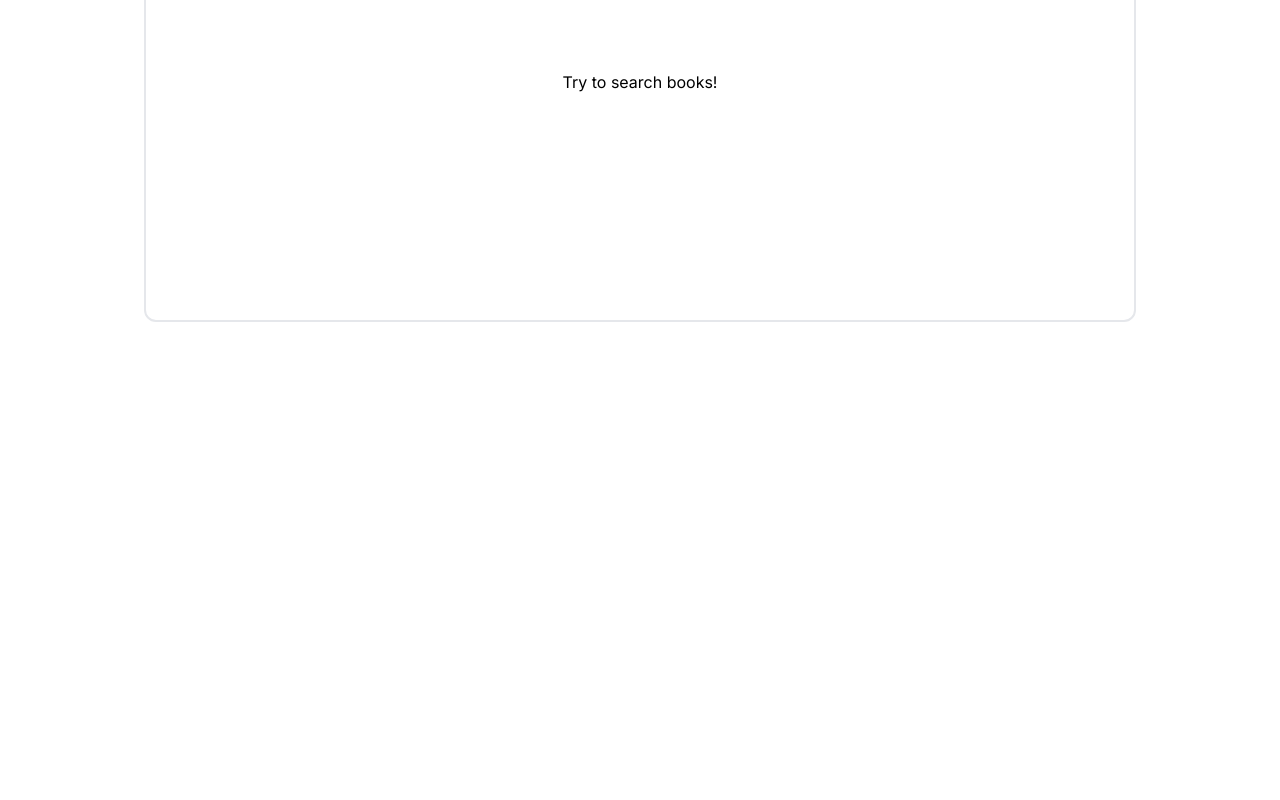
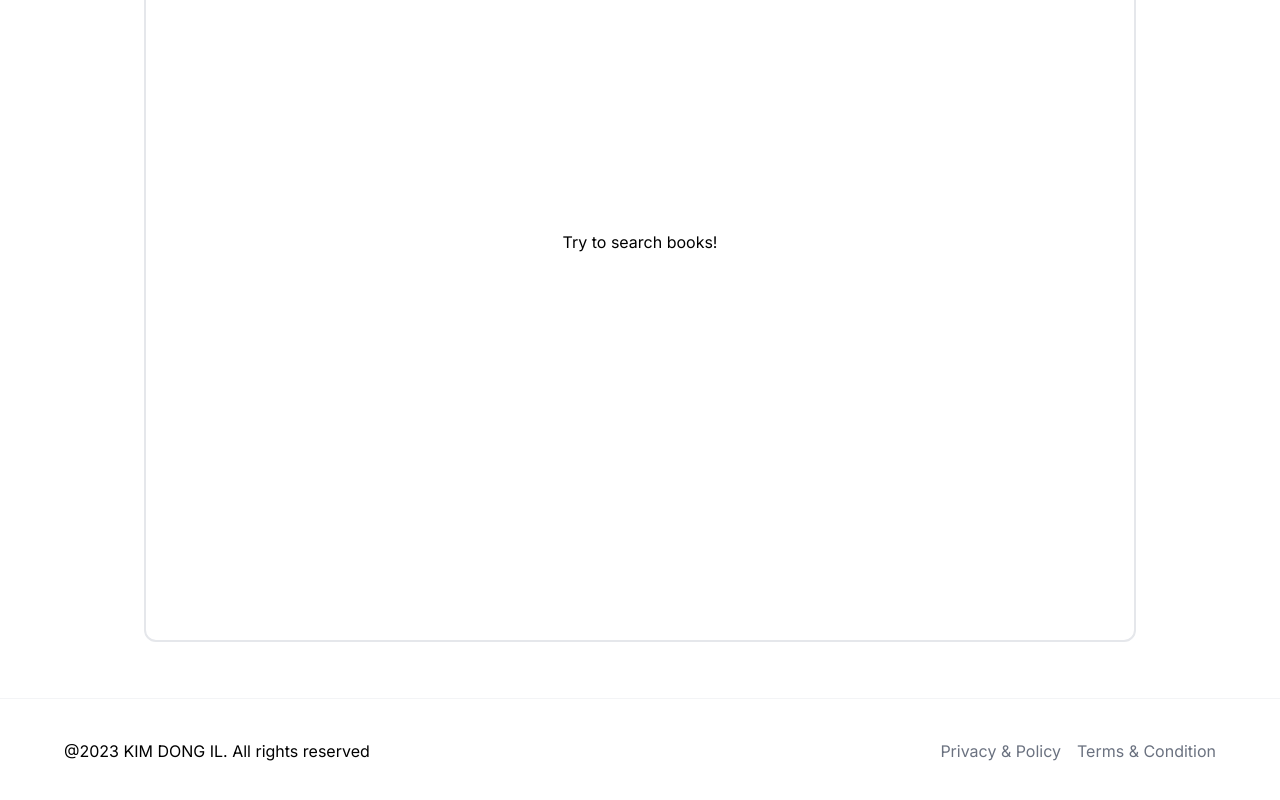
Before and after one commit to crayonzgrim/book-search-app, a Next.js app: page / in a window 1280 px wide. Shown: the part 374-1174 px from the top of the page. Before the commit the page ends 896 px from the top, so only its background shows below. Built offline with nearby package versions, Linux system fonts and the light colour scheme.

Commit message:
:hammer: Footer 추가 및 파일 정리

```diff
--- a/app/layout.tsx
+++ b/app/layout.tsx
@@ -1,6 +1,6 @@
 import { Inter } from 'next/font/google';
 
-import { Header } from '@/components';
+import { Footer, Header } from '@/components';
 import ProvidersForTheme from '@/theme';
 
 import './globals.css';
@@ -23,6 +23,7 @@ export default function RootLayout({
         <ProvidersForTheme>
           <Header />
           {children}
+          <Footer />
         </ProvidersForTheme>
       </body>
     </html>
--- a/app/page.tsx
+++ b/app/page.tsx
@@ -2,8 +2,9 @@
 
 import React, { useState } from 'react';
 
-import { BookLists, LoadContinue, SearchInputField } from '@/components';
+import { BookLists, SearchInputField } from '@/components';
 import { BooksByQuery } from '@/types';
+import { LoadContinue } from '@/utils';
 
 export default function Home() {
   /** Property */
@@ -14,7 +15,7 @@ export default function Home() {
 
   /** Render */
   return (
-    <main className="container mx-auto p-4 min-h-screen max-w-5xl">
+    <main className="mx-auto p-4 max-w-5xl">
       <SearchInputField
         query={searchQuery}
         handleSearchQuery={setSearchQuery}
@@ -23,7 +24,7 @@ export default function Home() {
 
       <div className="grid grid-cols-1 sm:grid-cols-2 md:grid-cols-3 gap-4">
         {!booksByQuery || +booksByQuery?.total === 0 ? (
-          <div className="w-full min-h-[30em] flex justify-center items-center p-4 col-span-1 sm:col-span-2 md:col-span-3 border-2 rounded-xl">
+          <div className="w-full v-[50vh] min-h-screen flex justify-center items-center p-4 col-span-1 sm:col-span-2 md:col-span-3 border-2 rounded-xl">
             Try to search books!
           </div>
         ) : (
--- /dev/null
+++ b/components/layout/Footer.tsx
@@ -0,0 +1,16 @@
+import Link from 'next/link';
+
+export const Footer = () => (
+  <div className="flex justify-between items-center flex-wrap mt-10 border-t border-gray-100 sm:px-16 px-6 py-10">
+    <p>@2023 KIM DONG IL. All rights reserved</p>
+
+    <div className="footer__copyrights-link">
+      <Link href="/" className="text-gray-500 mr-4">
+        Privacy & Policy
+      </Link>
+      <Link href="/" className="text-gray-500">
+        Terms & Condition
+      </Link>
+    </div>
+  </div>
+);
--- a/components/layout/Header.tsx
+++ b/components/layout/Header.tsx
@@ -1,5 +1,6 @@
 import React from 'react';
 import Link from 'next/link';
+
 import { ThemeSwitch } from '../ui';
 
 export const Header = () => {
--- a/components/layout/index.ts
+++ b/components/layout/index.ts
@@ -1 +1,2 @@
 export * from './Header';
+export * from './Footer';
--- a/components/ui/BookLists.tsx
+++ b/components/ui/BookLists.tsx
@@ -4,7 +4,9 @@ import Image from 'next/image';
 import Link from 'next/link';
 
 import { BooksInfo } from '@/types';
+
 import { Card, CardContent } from './Card';
+import { Spinner } from './Spinner';
 
 export interface BookListsProps {
   bookInfo: BooksInfo[];
@@ -17,6 +19,8 @@ export const BookLists = ({ bookInfo }: BookListsProps) => {
     const uuid = crypto.randomUUID();
 
     return (
+      <>
+        {bookInfo ? (
           <Card key={uuid}>
             <button
               type="button"
@@ -51,6 +55,12 @@ export const BookLists = ({ bookInfo }: BookListsProps) => {
               </CardContent>
             </Link>
           </Card>
+        ) : (
+          <div className="flex justify-center items-center">
+            <Spinner />
+          </div>
+        )}
+      </>
     );
   });
 };
--- a/components/ui/SearchInputField.tsx
+++ b/components/ui/SearchInputField.tsx
@@ -4,6 +4,7 @@ import React, { useCallback, useState } from 'react';
 
 import { BooksByQuery } from '@/types';
 import { fetchBooksByQuery } from '@/actions';
+import { Spinner } from './Spinner';
 
 interface SearchInputProps {
   query: string;
@@ -16,11 +17,14 @@ export const SearchInputField = (props: SearchInputProps) => {
   const { query, handleSearchQuery, handleFetchedBooks } = props;
 
   const [currentQuery, setCurrentQuery] = useState('');
+  const [isLoading, setIsLoading] = useState(false);
 
   /** Function */
   const handleSubmit = useCallback(
     async (e: React.FormEvent<HTMLFormElement>) => {
       e.preventDefault();
+
+      setIsLoading(true);
 
       const data = await fetchBooksByQuery(query);
 
@@ -29,7 +33,10 @@ export const SearchInputField = (props: SearchInputProps) => {
         handleFetchedBooks(undefined);
       }
 
-      handleFetchedBooks(data);
+      if (data) {
+        setIsLoading(false);
+        handleFetchedBooks(data);
+      }
     },
     [query, currentQuery]
   );
@@ -56,7 +63,7 @@ export const SearchInputField = (props: SearchInputProps) => {
         disabled={!query}
         className="font-bold bg-amber-500 px-8 rounded-lg disabled:bg-gray-200 ml-5 disabled:text-gray-300"
       >
-        Search
+        {isLoading ? <Spinner /> : 'Search'}
       </button>
     </form>
   );
--- a/components/ui/index.ts
+++ b/components/ui/index.ts
@@ -2,5 +2,4 @@ export * from './ThemeSwitch';
 export * from './SearchInputField';
 export * from './BookLists';
 export * from './Card';
-export * from './LoadContinue';
 export * from './Spinner';
--- a/components/ui/LoadContinue.tsx
+++ b/utils/LoadContinue.tsx
@@ -3,11 +3,9 @@
 import React, { useCallback, useEffect, useState } from 'react';
 import { useInView } from 'react-intersection-observer';
 
-import { fetchBooksByQuery } from '@/actions/fetchBooksByQuery';
+import { fetchBooksByQuery } from '@/actions';
 import { BooksInfo } from '@/types';
-
-import { BookLists } from './BookLists';
-import { Spinner } from './Spinner';
+import { BookLists, Spinner } from '@/components';
 
 interface LoadContinueProps {
   query: string;
--- /dev/null
+++ b/utils/index.ts
@@ -0,0 +1 @@
+export * from './LoadContinue';
```
Lines whose indentation alone changed are shown as unchanged.
